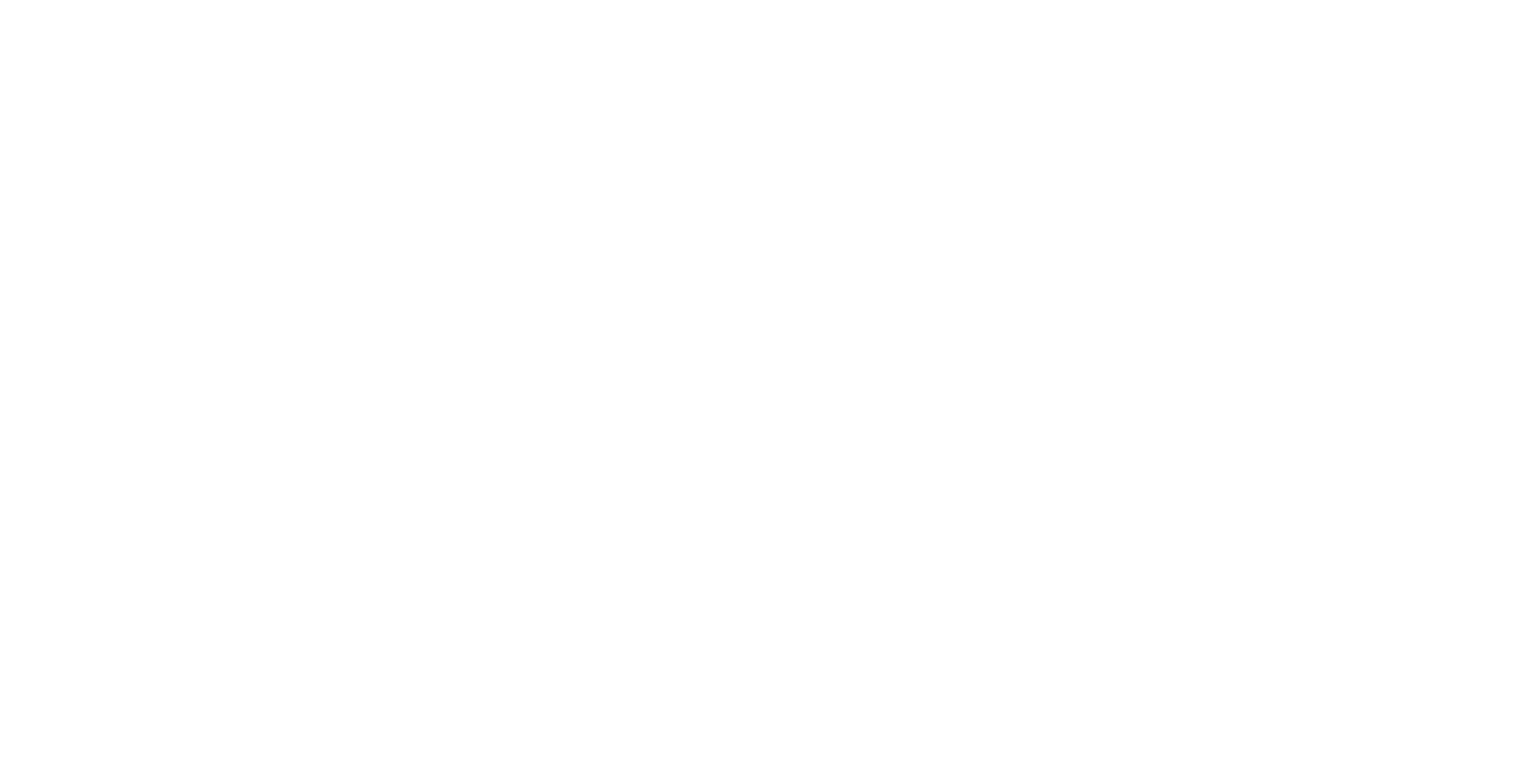
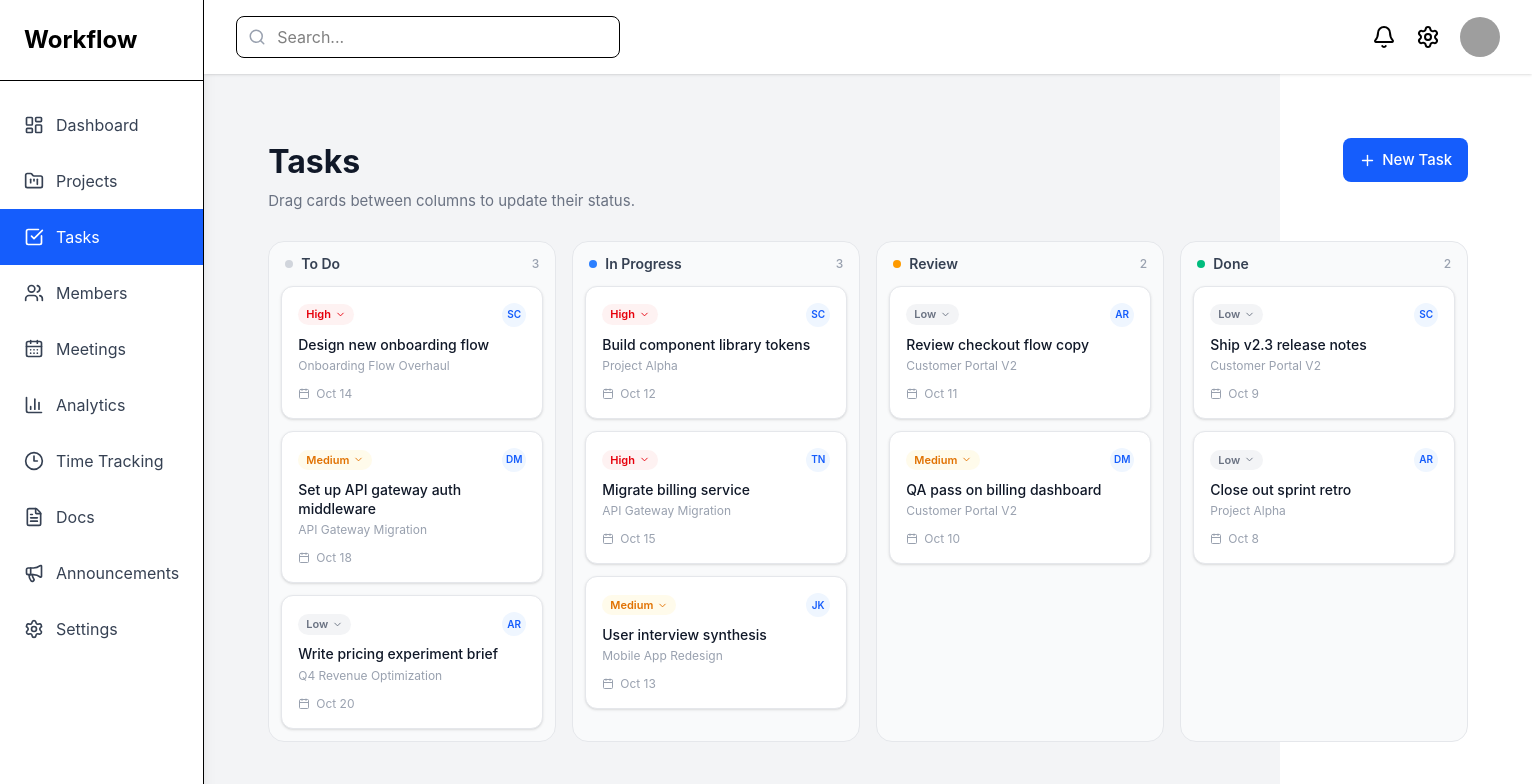
Before and after one commit to Rhishav19/Workflow_frontend, a React (Vite) app: page /tasks in a window 1280 px wide. Before the commit this address had no page. Shown: the top 784 px of the page, 1532 px wide, since content can reach past the window. Built offline with nearby package versions, Linux system fonts and the light colour scheme; grey boxes are pictures that could not be loaded.

Commit message:
Add Tasks module with Kanban board and priority editing

```diff
--- a/src/App.jsx
+++ b/src/App.jsx
@@ -2,6 +2,7 @@
 import Layout from "./components/Layout";
 import Dashboard from "./pages/Dashboard";
 import Projects from "./pages/Projects";
+import Tasks from "./pages/Tasks";
 
 function App() {
   return (
@@ -9,6 +10,7 @@
       <Route path="/" element={<Layout />}>
         <Route index element={<Dashboard />} />
         <Route path="projects" element={<Projects />} />
+        <Route path="tasks" element={<Tasks />} />
       </Route>
     </Routes>
   );
--- /dev/null
+++ b/src/components/tasks/KanbanBoard.jsx
@@ -0,0 +1,43 @@
+import { useState } from "react";
+import KanbanColumn from "./KanbanColumn";
+import { columns } from "../../data/tasks";
+
+export default function KanbanBoard({ tasks, onMoveTask, onChangePriority }) {
+  const [draggingId, setDraggingId] = useState(null);
+  const [dragOverColumn, setDragOverColumn] = useState(null);
+
+  function handleDragStart(e, taskId) {
+    setDraggingId(taskId);
+    e.dataTransfer.effectAllowed = "move";
+  }
+
+  function handleDragOver(e, columnTitle) {
+    e.preventDefault();
+    if (dragOverColumn !== columnTitle) setDragOverColumn(columnTitle);
+  }
+
+  function handleDrop(e, columnTitle) {
+    e.preventDefault();
+    if (draggingId) onMoveTask(draggingId, columnTitle);
+    setDraggingId(null);
+    setDragOverColumn(null);
+  }
+
+  return (
+    <div className="flex gap-4 overflow-x-auto pb-4">
+      {columns.map((column) => (
+        <KanbanColumn
+          key={column}
+          title={column}
+          tasks={tasks.filter((t) => t.status === column)}
+          draggingId={draggingId}
+          onDragStart={handleDragStart}
+          onDragOver={handleDragOver}
+          onDrop={handleDrop}
+          isDragOver={dragOverColumn === column}
+          onChangePriority={onChangePriority}
+        />
+      ))}
+    </div>
+  );
+}
--- /dev/null
+++ b/src/components/tasks/KanbanColumn.jsx
@@ -0,0 +1,54 @@
+import TaskCard from "./TaskCard";
+
+const COLUMN_ACCENT = {
+  "To Do": "bg-gray-300",
+  "In Progress": "bg-blue-500",
+  Review: "bg-amber-500",
+  Done: "bg-emerald-500",
+};
+
+export default function KanbanColumn({
+  title,
+  tasks,
+  draggingId,
+  onDragStart,
+  onDrop,
+  onDragOver,
+  isDragOver,
+  onChangePriority,
+}) {
+  return (
+    <div
+      onDragOver={(e) => onDragOver(e, title)}
+      onDrop={(e) => onDrop(e, title)}
+      className={`flex w-72 shrink-0 flex-col rounded-2xl border p-3 transition-colors ${
+        isDragOver ? "border-blue-300 bg-blue-50/40" : "border-gray-200 bg-gray-50"
+      }`}
+    >
+      <div className="mb-3 flex items-center gap-2 px-1">
+        <span className={`h-2 w-2 rounded-full ${COLUMN_ACCENT[title]}`} />
+        <h3 className="text-sm font-semibold text-gray-700">{title}</h3>
+        <span className="ml-auto text-xs font-medium text-gray-400">
+          {tasks.length}
+        </span>
+      </div>
+
+      <div className="flex flex-col gap-3 min-h-[80px]">
+        {tasks.map((task) => (
+          <TaskCard
+            key={task.id}
+            task={task}
+            onDragStart={onDragStart}
+            isDragging={draggingId === task.id}
+            onChangePriority={onChangePriority}
+          />
+        ))}
+        {tasks.length === 0 && (
+          <div className="rounded-xl border border-dashed border-gray-200 py-6 text-center text-xs text-gray-400">
+            No tasks here
+          </div>
+        )}
+      </div>
+    </div>
+  );
+}
--- /dev/null
+++ b/src/components/tasks/TaskCard.jsx
@@ -0,0 +1,72 @@
+import { useState } from "react";
+import { Calendar, ChevronDown } from "lucide-react";
+import { PRIORITY_STYLES } from "../../data/tasks";
+
+const PRIORITIES = ["High", "Medium", "Low"];
+
+export default function TaskCard({ task, onDragStart, isDragging, onChangePriority }) {
+  const [menuOpen, setMenuOpen] = useState(false);
+
+  return (
+    <div
+      draggable
+      onDragStart={(e) => onDragStart(e, task.id)}
+      className={`relative cursor-grab rounded-xl border border-gray-200 bg-white p-4 shadow-sm transition-opacity active:cursor-grabbing ${
+        isDragging ? "opacity-40" : "opacity-100"
+      }`}
+    >
+      <div className="mb-2 flex items-center justify-between">
+        <div className="relative">
+          <button
+            type="button"
+            onClick={() => setMenuOpen((open) => !open)}
+            className={`flex items-center gap-1 rounded-full px-2 py-0.5 text-[11px] font-semibold ${PRIORITY_STYLES[task.priority]}`}
+          >
+            {task.priority}
+            <ChevronDown size={11} />
+          </button>
+
+          {menuOpen && (
+            <>
+              <div
+                className="fixed inset-0 z-10"
+                onClick={() => setMenuOpen(false)}
+              />
+              <div className="absolute left-0 top-7 z-20 w-28 overflow-hidden rounded-lg border border-gray-200 bg-white shadow-lg">
+                {PRIORITIES.map((p) => (
+                  <button
+                    key={p}
+                    type="button"
+                    onClick={() => {
+                      onChangePriority(task.id, p);
+                      setMenuOpen(false);
+                    }}
+                    className={`block w-full px-3 py-1.5 text-left text-xs font-medium hover:bg-gray-50 ${
+                      p === task.priority ? "text-blue-600" : "text-gray-600"
+                    }`}
+                  >
+                    {p}
+                  </button>
+                ))}
+              </div>
+            </>
+          )}
+        </div>
+
+        <div className="flex h-6 w-6 items-center justify-center rounded-full bg-blue-50 text-[10px] font-semibold text-blue-600">
+          {task.assignee}
+        </div>
+      </div>
+
+      <p className="mb-1 text-sm font-medium leading-snug text-gray-900">
+        {task.title}
+      </p>
+      <p className="mb-3 text-xs text-gray-400">{task.project}</p>
+
+      <div className="flex items-center gap-1.5 text-xs text-gray-400">
+        <Calendar size={12} />
+        {task.dueDate}
+      </div>
+    </div>
+  );
+}
--- /dev/null
+++ b/src/components/tasks/TasksHeader.jsx
@@ -0,0 +1,18 @@
+import { Plus } from "lucide-react";
+
+export default function TasksHeader() {
+  return (
+    <div className="mb-7 flex items-start justify-between">
+      <div>
+        <h1 className="text-[32px] font-bold text-gray-900">Tasks</h1>
+        <p className="mt-1 text-[15px] text-gray-500">
+          Drag cards between columns to update their status.
+        </p>
+      </div>
+      <button className="flex h-11 items-center gap-1.5 rounded-lg bg-blue-600 px-4 text-[15px] font-medium text-white hover:bg-blue-700">
+        <Plus size={17} />
+        New Task
+      </button>
+    </div>
+  );
+}
--- /dev/null
+++ b/src/data/tasks.js
@@ -0,0 +1,100 @@
+export const columns = ["To Do", "In Progress", "Review", "Done"];
+
+export const PRIORITY_STYLES = {
+  High: "bg-red-50 text-red-600",
+  Medium: "bg-amber-50 text-amber-600",
+  Low: "bg-gray-100 text-gray-500",
+};
+
+export const initialTasks = [
+  {
+    id: "task-1",
+    title: "Design new onboarding flow",
+    project: "Onboarding Flow Overhaul",
+    priority: "High",
+    assignee: "SC",
+    dueDate: "Oct 14",
+    status: "To Do",
+  },
+  {
+    id: "task-2",
+    title: "Set up API gateway auth middleware",
+    project: "API Gateway Migration",
+    priority: "Medium",
+    assignee: "DM",
+    dueDate: "Oct 18",
+    status: "To Do",
+  },
+  {
+    id: "task-3",
+    title: "Write pricing experiment brief",
+    project: "Q4 Revenue Optimization",
+    priority: "Low",
+    assignee: "AR",
+    dueDate: "Oct 20",
+    status: "To Do",
+  },
+  {
+    id: "task-4",
+    title: "Build component library tokens",
+    project: "Project Alpha",
+    priority: "High",
+    assignee: "SC",
+    dueDate: "Oct 12",
+    status: "In Progress",
+  },
+  {
+    id: "task-5",
+    title: "Migrate billing service",
+    project: "API Gateway Migration",
+    priority: "High",
+    assignee: "TN",
+    dueDate: "Oct 15",
+    status: "In Progress",
+  },
+  {
+    id: "task-6",
+    title: "User interview synthesis",
+    project: "Mobile App Redesign",
+    priority: "Medium",
+    assignee: "JK",
+    dueDate: "Oct 13",
+    status: "In Progress",
+  },
+  {
+    id: "task-7",
+    title: "Review checkout flow copy",
+    project: "Customer Portal V2",
+    priority: "Low",
+    assignee: "AR",
+    dueDate: "Oct 11",
+    status: "Review",
+  },
+  {
+    id: "task-8",
+    title: "QA pass on billing dashboard",
+    project: "Customer Portal V2",
+    priority: "Medium",
+    assignee: "DM",
+    dueDate: "Oct 10",
+    status: "Review",
+  },
+  {
+    id: "task-9",
+    title: "Ship v2.3 release notes",
+    project: "Customer Portal V2",
+    priority: "Low",
+    assignee: "SC",
+    dueDate: "Oct 9",
+    status: "Done",
+  },
+  {
+    id: "task-10",
+    title: "Close out sprint retro",
+    project: "Project Alpha",
+    priority: "Low",
+    assignee: "AR",
+    dueDate: "Oct 8",
+    status: "Done",
+  },
+];
--- /dev/null
+++ b/src/pages/Tasks.jsx
@@ -0,0 +1,31 @@
+import { useState } from "react";
+import TasksHeader from "../components/tasks/TasksHeader";
+import KanbanBoard from "../components/tasks/KanbanBoard";
+import { initialTasks } from "../data/tasks";
+
+export default function Tasks() {
+  const [tasks, setTasks] = useState(initialTasks);
+
+  function moveTask(taskId, newStatus) {
+    setTasks((prev) =>
+      prev.map((task) =>
+        task.id === taskId ? { ...task, status: newStatus } : task
+      )
+    );
+  }
+
+  function changePriority(taskId, newPriority) {
+    setTasks((prev) =>
+      prev.map((task) =>
+        task.id === taskId ? { ...task, priority: newPriority } : task
+      )
+    );
+  }
+
+  return (
+    <div className="px-8 py-8">
+      <TasksHeader />
+      <KanbanBoard tasks={tasks} onMoveTask={moveTask} onChangePriority={changePriority} />
+    </div>
+  );
+}
```
